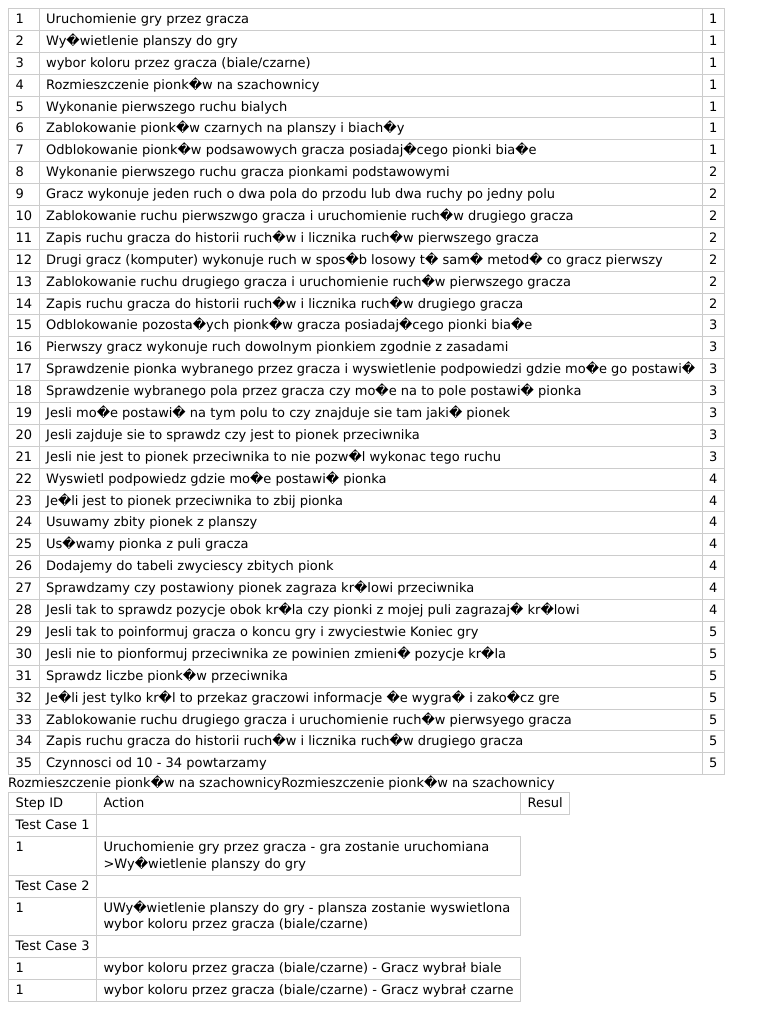
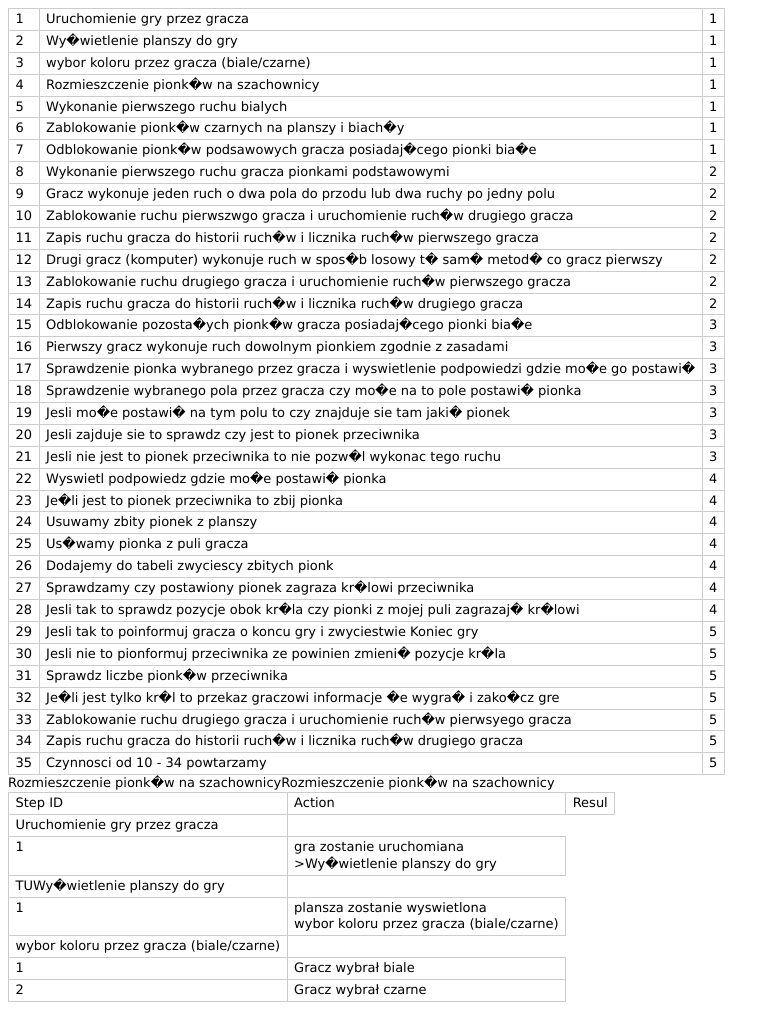
Before and after one commit to peterm10/ChessForAndroid, a plain HTML site: page HistoryGameChess.html in a window 1280 px wide. Shown: the whole page, without its empty margins (0-780 px from the left). Drawn offline with Linux system fonts and the light colour scheme.

Commit message:
Update HistoryGameChess.html

```diff
--- a/HistoryGameChess.html
+++ b/HistoryGameChess.html
@@ -90,13 +90,15 @@
 
 <table>
 <tr><td>Step ID</td><td>Action</td><td>Resul</td></tr>
-<tr><td>Test Case 1</td></tr>
-<tr><td>1</td><td>Uruchomienie gry przez gracza - gra zostanie uruchomiana<br/>>Wy�wietlenie planszy do gry</td></tr>
-<tr><td>Test Case 2</td></tr>
-<tr><td>1</td><td>UWy�wietlenie planszy do gry - plansza zostanie wyswietlona<br/>wybor koloru przez gracza (biale/czarne)</td></tr>
-<tr><td>Test Case 3</td></tr>
-<tr><td>1</td><td>wybor koloru przez gracza (biale/czarne) - Gracz wybrał biale</td>Rozmieszczenie pionk�w na szachownicy</td></tr>
-<tr><td>1</td><td>wybor koloru przez gracza (biale/czarne) - Gracz wybrał czarne</td>Rozmieszczenie pionk�w na szachownicy</td></tr>
+<tr><td>Uruchomienie gry przez gracza</td></tr>
+<tr><td>1</td><td>gra zostanie uruchomiana<br/>>Wy�wietlenie planszy do gry</td></tr>
+
+<tr><td>TUWy�wietlenie planszy do gry</td></tr>
+<tr><td>1</td><td>plansza zostanie wyswietlona<br/>wybor koloru przez gracza (biale/czarne)</td></tr>
+
+<tr><td>wybor koloru przez gracza (biale/czarne)</td></tr>
+<tr><td>1</td><td>Gracz wybrał biale</td>Rozmieszczenie pionk�w na szachownicy</td></tr>
+<tr><td>2</td><td>Gracz wybrał czarne</td>Rozmieszczenie pionk�w na szachownicy</td></tr>
 
 
 </table>
```
